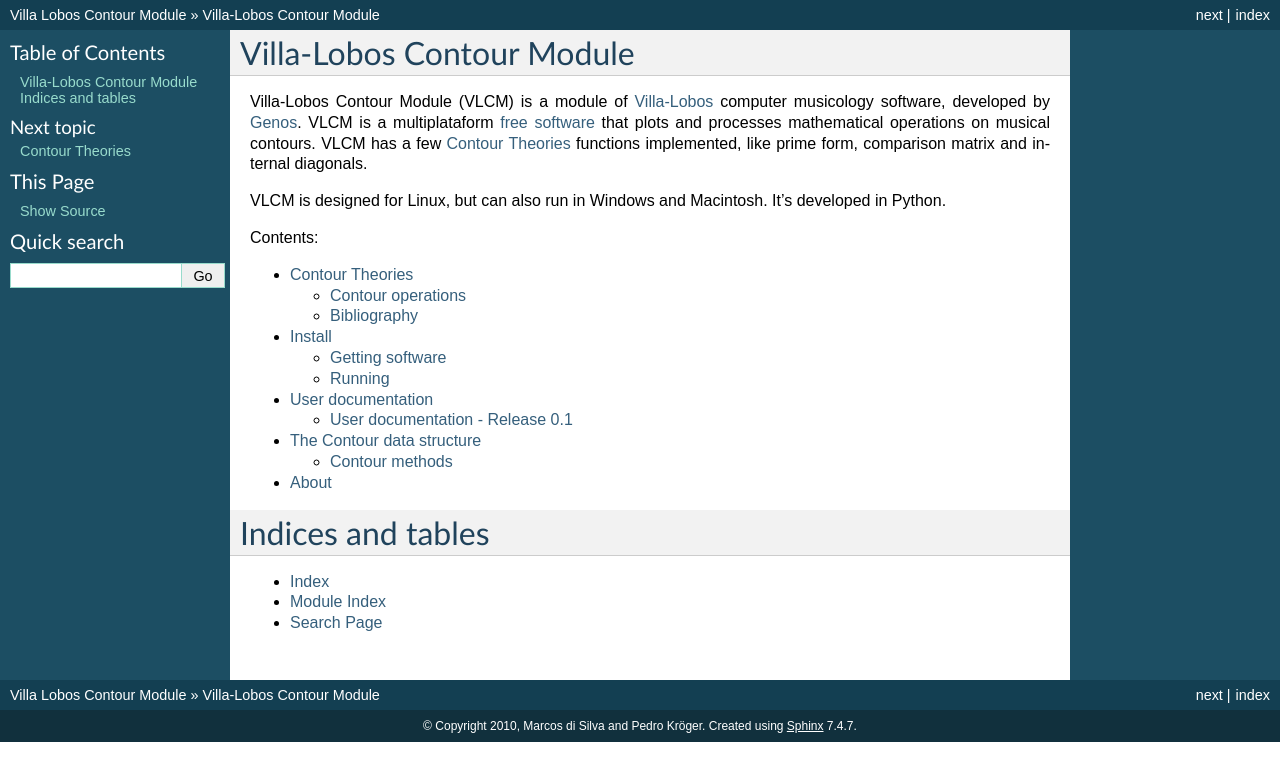
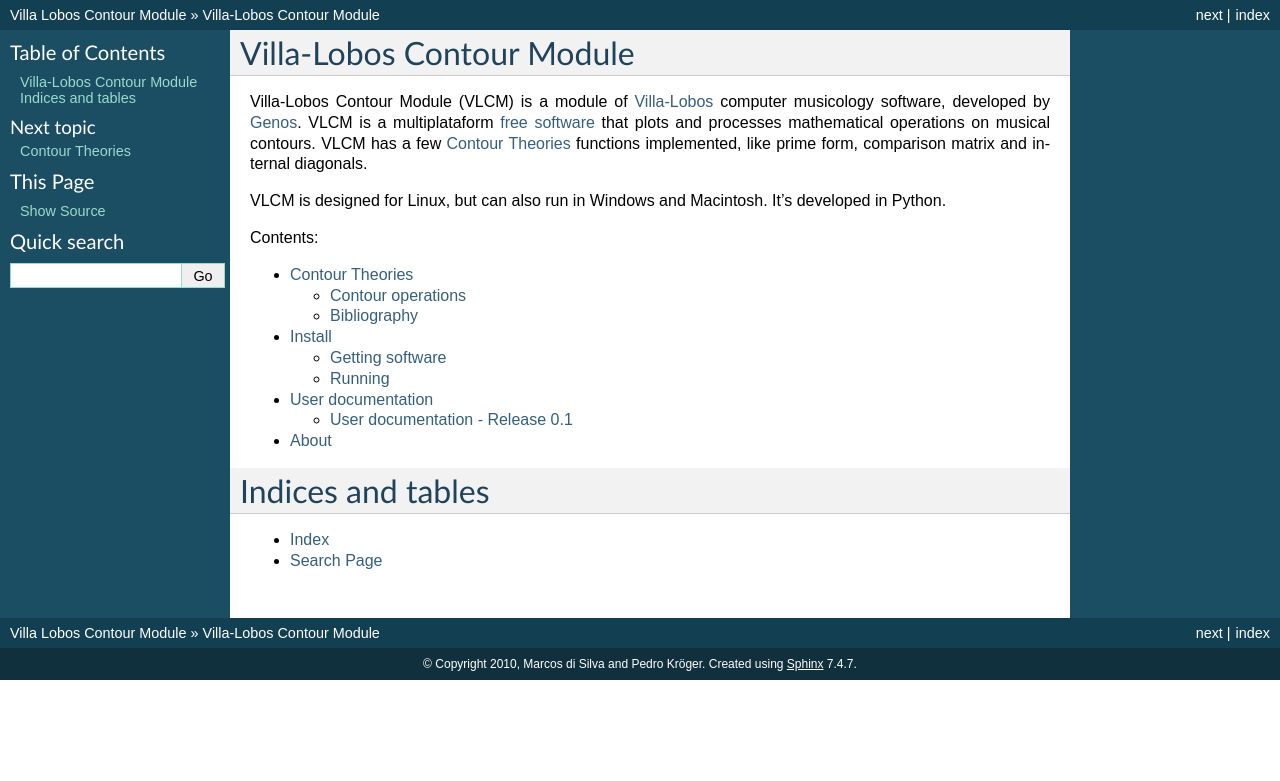
Before and after one commit to msampaio/musicontour, a Sphinx documentation site: the page built from docs/index.rst, in a window 1280 px wide. Shown: the top 781 px of the page. Built offline with Sphinx 7.4.7, drawn with Linux system fonts in a browser that asks for light colours; formulas are drawn with MathJax 3.

Commit message:
Removes useless links

```diff
--- a/docs/index.rst
+++ b/docs/index.rst
@@ -25,14 +25,12 @@
    contour-theories.rst
    install.rst
    user-doc.rst
-   contour.rst
    about.rst
 
 Indices and tables
 ==================
 
 * :ref:`genindex`
-* :ref:`modindex`
 * :ref:`search`
 
 .. _Genos: http://genos.mus.br
```
